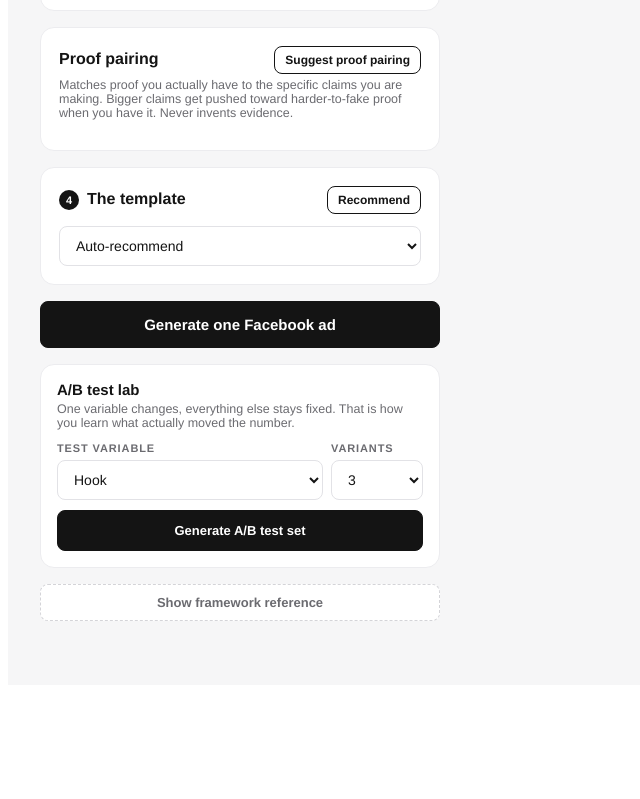
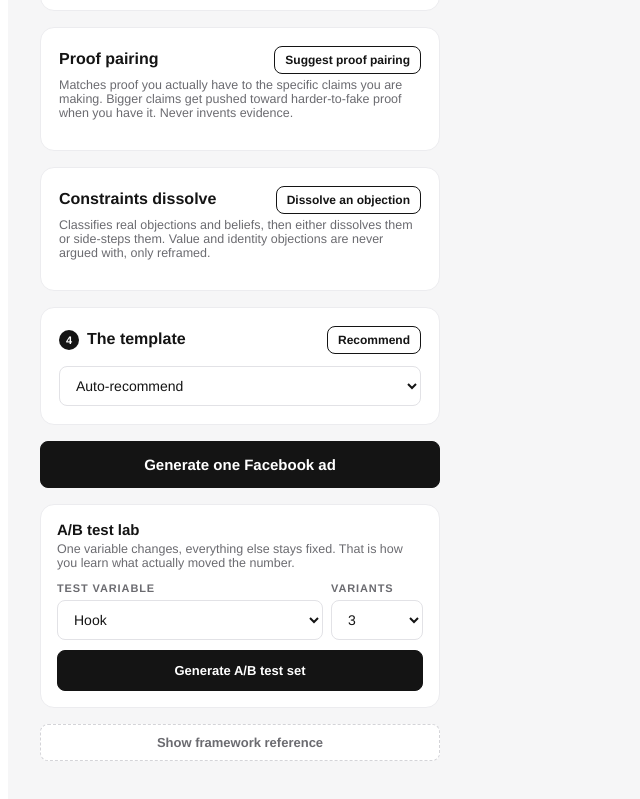
Before and after one commit to mariam741/anvil, a React (Vite) app: page / in a window 1280 px wide. Shown: the part 2612-3411 px from the top of the page, without its empty margins (0-640 px from the left). Before the commit the page ends 3305 px from the top, so only its background shows below. Built offline with nearby package versions, Linux system fonts and the light colour scheme.

Commit message:
Add constraints dissolve (A.W.E. builder)

```diff
--- a/src/App.jsx
+++ b/src/App.jsx
@@ -282,6 +282,7 @@ export default function App() {
   const [blocks, setBlocks] = useState({ Pain: "", Promise: "", Proof: "", Constraints: "", Curiosity: "", Conditions: "" });
   const [notes, setNotes] = useState({});
   const [proofPairing, setProofPairing] = useState([]);
+  const [constraintDissolve, setConstraintDissolve] = useState([]);
   const [templateId, setTemplateId] = useState("auto");
   const [recommended, setRecommended] = useState(null);
   const [testAxis, setTestAxis] = useState("Hook");
@@ -462,6 +463,42 @@ Return ONLY valid JSON, no fences: escape any quote marks inside a string as \",
       setProofPairing(Array.isArray(j.pairings) ? j.pairings.slice(0, 4) : []);
       markDone("proof");
     } catch (e) { setError("Could not build proof pairing. " + ((e && e.message) || "Unknown error") + ". Try again, or fill the Proof block by hand."); }
+    finally { setBusy(""); }
+  }
+
+  async function buildConstraintsDissolve() {
+    setError("");
+    const hasMaterial = (avatar && (avatar.objections || avatar.beliefs)) || intake.hesitation.trim();
+    if (!hasMaterial) { setError("Add a hesitation or build the avatar first. Dissolving a constraint needs a real objection to work from."); return; }
+    setBusy("constraints");
+    try {
+      const material = avatar
+        ? `OBJECTIONS: ${JSON.stringify(avatar.objections || [])}
+BELIEFS: ${JSON.stringify(avatar.beliefs || [])}
+TRIED BEFORE (and why it failed): ${JSON.stringify(avatar.triedBefore || [])}
+THE 3 CONSTRAINTS: ${JSON.stringify(avatar.constraints || {})}`
+        : `HESITATION: ${intake.hesitation || "(infer)"}`;
+      const prompt =
+`You are a persuasion strategist dissolving objections, in the Anvil framework.
+OFFER: ${intake.offer}
+${material}
+${voiceLine()}${complianceLine()}
+
+For 2 to 4 real objections or beliefs above, do not invent new ones, classify each on this hierarchy:
+- Experience: a specific bad experience or a missing fact. Dissolve it directly.
+- Belief: a generalized rule they have concluded from experience. Dissolve it with an acknowledge, a wedge, and an elaboration.
+- Value: something they hold as personally important, not just a factual belief. Never argue with it, side-step by showing the offer serves the value instead of fighting it.
+- Identity: tied to who they are or how they see themselves. Never challenge it directly, side-step by framing the offer as consistent with that identity, not a threat to it.
+
+For an Experience or Belief level objection, write a dissolve in three short parts: acknowledge the objection as reasonable, wedge in a distinction or a real counterexample showing it does not universally apply, then elaborate on why that changes things for this specific offer. For a Value or Identity level objection, write a single sidestep line that reframes the offer as compatible with what they value or who they are. It must never read as a rebuttal or as arguing with the person.
+
+Return ONLY valid JSON, no fences: escape any quote marks inside a string as \", and never put a literal line break inside a string value.
+{"constraints":[{"objection":"the real objection or belief, in their words","level":"Experience|Belief|Value|Identity","strategy":"dissolve|sidestep","acknowledge":"","wedge":"","elaborate":"","sidestep":""}]}`;
+      const out = await callClaude(prompt, 1800);
+      const j = parseJSON(out);
+      setConstraintDissolve(Array.isArray(j.constraints) ? j.constraints.slice(0, 4) : []);
+      markDone("constraints");
+    } catch (e) { setError("Could not build the dissolve. " + ((e && e.message) || "Unknown error") + ". Try again, or fill the Constraints block by hand."); }
     finally { setBusy(""); }
   }
 
@@ -969,6 +1006,34 @@ Return ONLY JSON, no fences:
             </section>
 
             <section style={card}>
+              <div style={{ display: "flex", justifyContent: "space-between", alignItems: "baseline", marginBottom: 4 }}>
+                <h2 style={{ margin: 0, fontSize: 16, fontWeight: 800 }}>Constraints dissolve</h2>
+                <button style={btnState("constraints", { ...btnGhost, padding: "6px 10px", fontSize: 12 })} onClick={buildConstraintsDissolve} disabled={busy === "constraints"}>{busy === "constraints" ? <><Spinner /> Working it</> : "Dissolve an objection"}</button>
+              </div>
+              <p style={{ margin: "0 0 12px", fontSize: 12.5, color: "#6b6b70" }}>Classifies real objections and beliefs, then either dissolves them or side-steps them. Value and identity objections are never argued with, only reframed.</p>
+              {constraintDissolve.length > 0 && constraintDissolve.map((c, i) => {
+                const isSidestep = c.strategy === "sidestep" || c.level === "Value" || c.level === "Identity";
+                const combined = isSidestep ? c.sidestep : [c.acknowledge, c.wedge, c.elaborate].filter(Boolean).join(" ");
+                return (
+                  <div key={i} style={{ borderTop: i > 0 ? "1px solid #f0f0f2" : "none", paddingTop: i > 0 ? 10 : 0, marginTop: i > 0 ? 10 : 0 }}>
+                    <div style={{ fontSize: 13, fontWeight: 700, color: "#1c1e21", marginBottom: 3 }}>{c.objection}</div>
+                    <div style={{ marginBottom: 4 }}><Chip text={`${c.level} · ${isSidestep ? "side-step" : "dissolve"}`} color={BLOCKS.Constraints.color} /></div>
+                    {isSidestep ? (
+                      <div style={{ fontSize: 13, color: "#1f1f22", marginBottom: 6 }}>{c.sidestep}</div>
+                    ) : (
+                      <div style={{ fontSize: 13, color: "#1f1f22", marginBottom: 6, lineHeight: 1.5 }}>
+                        <div><span style={{ fontWeight: 700 }}>Acknowledge: </span>{c.acknowledge}</div>
+                        <div><span style={{ fontWeight: 700 }}>Wedge: </span>{c.wedge}</div>
+                        <div><span style={{ fontWeight: 700 }}>Elaborate: </span>{c.elaborate}</div>
+                      </div>
+                    )}
+                    <button style={{ ...btnGhost, padding: "5px 10px", fontSize: 12 }} onClick={() => setBlock("Constraints", combined)}>Use in Constraints block</button>
+                  </div>
+                );
+              })}
+            </section>
+
+            <section style={card}>
               <div style={{ display: "flex", justifyContent: "space-between", alignItems: "baseline", marginBottom: 12 }}>
                 <h2 style={{ margin: 0, fontSize: 16, fontWeight: 800 }}>{step(4)}The template</h2>
                 <button style={btnState("recommend", { ...btnGhost, padding: "6px 10px", fontSize: 12 })} onClick={recommendTemplate} disabled={busy === "recommend"}>{busy === "recommend" ? <><Spinner /> Matching</> : "Recommend"}</button>
```
